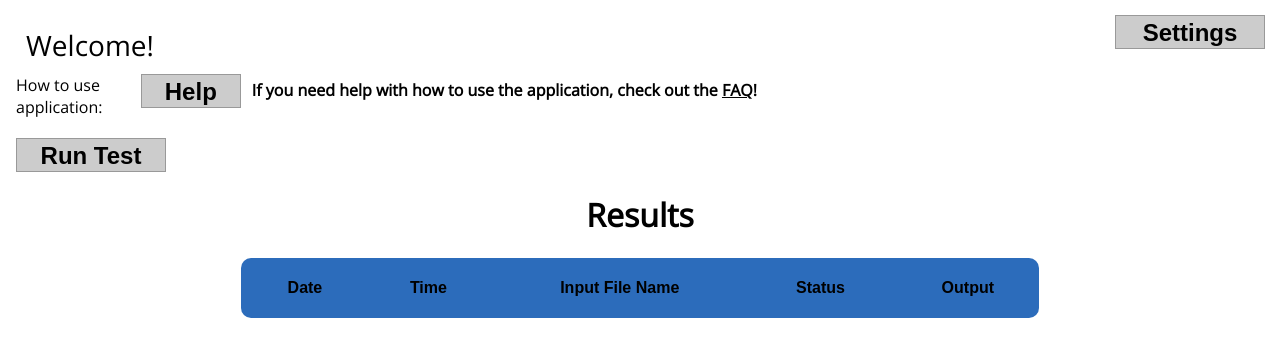
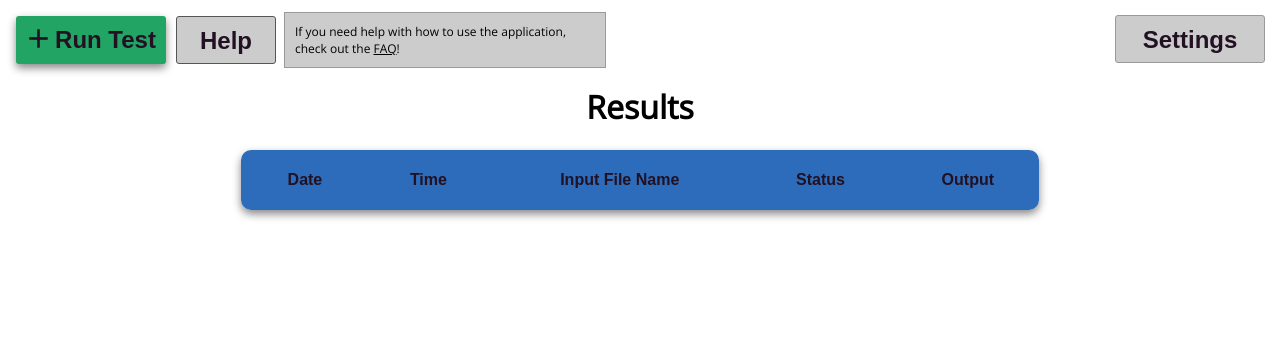
Before and after one commit to GTJuniorDesign0100-2020/anti-malarial-MCMC-bayesian-algorithm, a React app: page / in a window 1280 px wide. Both pictures are taken after a click on the button "Help". Built offline with nearby package versions, Linux system fonts and the light colour scheme.

Commit message:
Updated button styles

```diff
--- a/src/components/Help.jsx
+++ b/src/components/Help.jsx
@@ -1,4 +1,5 @@
 import React from 'react';
+import Popup from 'reactjs-popup';
 
 /*
 Creates a button that directs to help document.
@@ -12,31 +13,19 @@ export default class Help extends React.Component {
   constructor(props) {
       super(props);
       this.state = { help: null };
-
-      this.handleHelpClick = this.handleHelpClick.bind(this);
-  }
-
-  handleHelpClick() {
-    let helpElement = null
-    if (!this.state.help) {
-      helpElement = <span className="helpData">If you need help with how to use the application, check out the <u>FAQ</u>!</span>;
-    }
-    this.setState({help: helpElement});
   }
 
   render() {
-    const helpContainerStyles = {
-      display: 'flex',
-      width: '100%'
-    };
-
     return (
-      <div className="help" style={helpContainerStyles}>
-        <button className="help main-button" onClick={() => this.handleHelpClick()}>
-          Help
-        </button>
-        {this.state.help}
-      </div>
+      <Popup
+        trigger={
+          <button className="help main-button">
+            Help
+          </button>
+        }
+        position="right">
+        <div className="helpData">If you need help with how to use the application, check out the <u>FAQ</u>!</div>
+      </Popup>
     );
   }
 }
--- a/src/components/MainScreen.jsx
+++ b/src/components/MainScreen.jsx
@@ -61,18 +61,6 @@ export default class MainScreen extends React.Component {
   }
 
   render() {
-    const welcomeStyle = {
-      gridColumnStart: 1,
-      gridRowStart: 1
-    };
-    const helpTextStyle = {
-      gridColumnStart: 1,
-      gridRowStart: 3
-    };
-    const helpStyle = {
-      gridColumnStart: 2,
-      gridRowStart: 3
-    };
     const tableStyle = {
         gridColumnStart: 2,
         gridRowStart: 5
@@ -80,11 +68,12 @@ export default class MainScreen extends React.Component {
 
     return (
       <div className="main-screen">
-        <div className='status' style={welcomeStyle}>Welcome!</div>
+        <div className="joined-buttons top-left">
+          <RunButton handleSubmit={this.createNewAlgoRun}/>
+          <Help />
+        </div>
         <Settings />
-        <div style={helpTextStyle}>How to use application:</div>
-        <Help style={helpStyle} />
-        <RunButton handleSubmit={this.createNewAlgoRun}/>
+
         <div style={tableStyle}>
           <DynTable data={this.state.tableData}/>
         </div>
--- a/src/components/RunButton.jsx
+++ b/src/components/RunButton.jsx
@@ -43,7 +43,7 @@ export default class RunButton extends React.Component {
       marginLeft: '5px',
     }
     return (
-      <Popup trigger={<button className="testRun main-button">Run Test</button>} position="bottom left">
+      <Popup trigger={<button className="testRun main-button run-button">Run Test</button>} position="bottom left">
         <div className="testPop">
           <form onSubmit={this.handleSubmit}>
             <label htmlFor="InputFile">Excel File:</label><br/>
--- a/src/index.css
+++ b/src/index.css
@@ -1,9 +1,11 @@
 @import url('https://fonts.googleapis.com/css2?family=Open+Sans&display=swap');
 
 body {
+  margin: 1em;
   font-family: "Open Sans", sans-serif;
   font-size: 1em;
-  margin: 1em;
+  font-color: #212;
+  background: white;
 }
 
 button {
@@ -12,11 +14,12 @@ button {
   margin: 0;
   text-decoration: none;
   background: none;
-  color: black;
+  color: #212;
   font-size: 1em;
   cursor: pointer;
   text-align: center;
   transition: background 250ms ease-in-out;
+  border-radius: 3px;
 }
 
 .main-screen {
@@ -40,23 +43,55 @@ button {
 }
 
 .main-button {
-  background: #CCC;
+  background: #ccc;
   border: 1px solid #999;
-  font-size: 24px;
+  font-size: 1.5em;
   font-weight: bold;
-  line-height: 34px;
-  height: 34px;
+  line-height: 2em;
+  height: 2em;
   padding: 0;
 }
+.main-button:hover {
+  background: #ddd;
+}
 .main-button:focus {
-  outline: none
+  outline: none;
+  border: 1px solid #555;
+}
+
+.run-button {
+  background: #22a465;
+  border: none;
+  margin-right: 10px;
+  min-width: 150px;
+  box-shadow: 0px 4px 8px #888;
+}
+.run-button:hover {
+  background: #3cc281;
+}
+.run-button:focus {
+  outline: none;
+  border: 1px solid #1f774c;
+}
+.run-button::before {
+  display: inline;
+  content: "＋";
+  margin-right: 5px;
 }
 
 .help {
-  grid-row-start: 3;
-  grid-column-start: 2;
   text-align: center;
-  width: 100px;
+  min-width: 100px;
+}
+
+.top-left {
+  grid-column-start: 1;
+  grid-row-start: 1;
+}
+
+.joined-buttons {
+  display: flex;
+  flex-direction: row;
 }
 
 .settings {
@@ -74,10 +109,7 @@ button {
 
 .testRun {
   grid-column-start: 1;
-  grid-row-start: 4;
-  margin-top: 20px;
-  text-align: center;
-  width: 150px;
+  grid-row-start: 1;
 }
 
 .settingsData{
@@ -98,25 +130,11 @@ button {
 }
 
 .helpData {
-  background: #fff;
-  border: 0px solid #999;
-  float: left;
-  font-size: 16px;
-  font-weight: bold;
-  line-height: 34px;
-  height: 34px;
-  margin-right: 1px;
-  margin-top: -1px;
-  margin-left: 1px;
-  padding-left: 10px;
-  text-align: left;
-}
-
-.logOut {
-  grid-column-start: 3;
-  grid-row-start: 2;
-  justify-self: end;
-  float: right;
+  background: #CCC;
+  border: 1px solid #999;
+  font-size: 12px;
+  width: 300px;
+  padding:10px;
 }
 
 .kbd-navigation .square:focus {
@@ -130,12 +148,13 @@ button {
 table {
   border-spacing: 1;
   border-collapse: collapse;
-  background: white;
+  background: #fefefe;
   border-radius: 10px;
   overflow: hidden;
   width: 100%;
   margin: 0 auto;
   position: relative;
+  box-shadow: 0px 4px 8px #888;
 }
 table * {
   position: relative;
@@ -182,7 +201,7 @@ th > button {
   margin: 0;
   text-decoration: none;
   background: none;
-  color: black;
+  color: #212;
   font-size: 1em;
   cursor: pointer;
   text-align: center;
```
